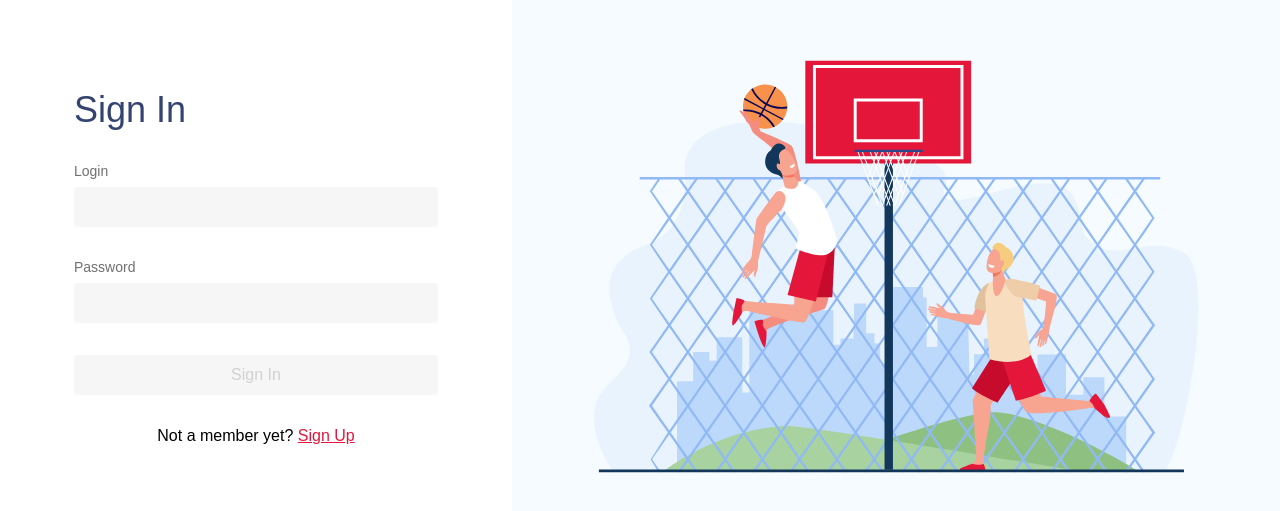
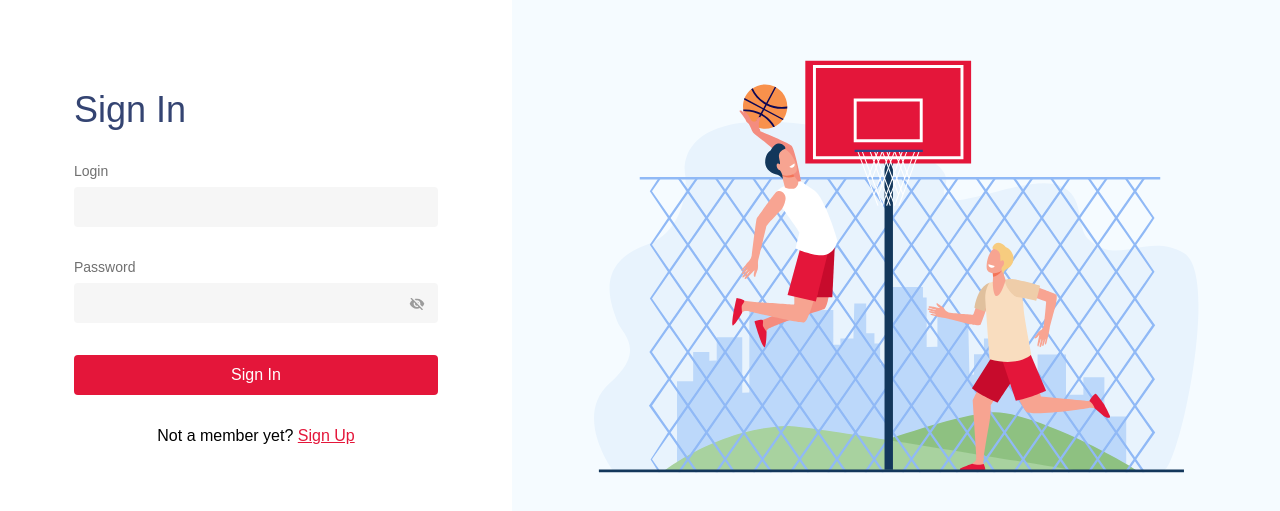
Before and after one commit to igorusenko/basketball-league, an Angular app in the folder basketball-league/: page /authorization/sign-in in a window 1280 px wide. Shown: the part 133-644 px from the top of the page. Built offline with nearby package versions, Linux system fonts and the light colour scheme.

Commit message:
fixed validation in input component

```diff
--- a/basketball-league/src/app/pages/authorization/sign-in/sign-in.component.html
+++ b/basketball-league/src/app/pages/authorization/sign-in/sign-in.component.html
@@ -3,9 +3,9 @@
   <div class="sign-in-block">
     <div class="sign-in-items">
       <p class="title-text">Sign In</p>
-      <app-input placeholder="" label="Login" [control]="signInForm.controls.login"></app-input>
-      <app-input placeholder="" type="Password" label="Password" [control]="signInForm.controls.password"></app-input>
-      <app-button [disabled]="signInForm.invalid" (click)="login()" name="Sign In"></app-button>
+      <app-input [isSubmitted]="isSubmitted" placeholder="" type="text" label="Login" [control]="signInForm.controls.login"></app-input>
+      <app-input [isSubmitted]="isSubmitted" [isPassword]="true" placeholder="" type="text" label="Password" [control]="signInForm.controls.password"></app-input>
+      <app-button (click)="login()" name="Sign In"></app-button>
       <p class="subtitle-text">Not a member yet? <a class="custom-a" [routerLink]="['/authorization/sign-up']">Sign Up</a></p>
     </div>
   </div>
--- a/basketball-league/src/app/pages/authorization/sign-in/sign-in.component.ts
+++ b/basketball-league/src/app/pages/authorization/sign-in/sign-in.component.ts
@@ -14,6 +14,7 @@ import {NotificationService} from "../../../core/services/notification/notificat
 export class SignInComponent implements OnInit {
 
   signInForm: FormGroup<SignInForm>;
+  isSubmitted: boolean = false;
 
   constructor(private authService: AuthService,
               private _fb: FormBuilder,
@@ -23,6 +24,8 @@ export class SignInComponent implements OnInit {
   }
 
   login(): void {
+    this.isSubmitted = true;
+    if (this.signInForm.valid)
     this.authService.authorize(this.createModel).subscribe({
         next: value => {
           if (value.token) {
--- a/basketball-league/src/app/pages/authorization/sign-up/sign-up.component.html
+++ b/basketball-league/src/app/pages/authorization/sign-up/sign-up.component.html
@@ -5,11 +5,10 @@
         <p class="title-text">Sign Up</p>
         <app-input placeholder="" label="Name" [control]="signUpForm.controls.userName"></app-input>
         <app-input placeholder="" label="Login" [control]="signUpForm.controls.login"></app-input>
-        <app-input placeholder="" type="Password" label="Password" [control]="signUpForm.controls.password"></app-input>
-        <app-input placeholder="" type="password" label="Enter your password again"
+        <app-input [isPassword]="true" placeholder="" type="text" label="Password" [control]="signUpForm.controls.password"></app-input>
+        <app-input [isPassword]="true" placeholder="" type="text" label="Enter your password again"
                    [control]="signUpForm.controls.samePassword"></app-input>
-        <app-button (click)="register()" [disabled]="signUpForm.invalid || signUpForm.controls.isAcceptedPrivacy.value === false"
-                    name="Sign Up"></app-button>
+        <app-button (click)="register()" name="Sign Up"></app-button>
         <input [formControl]="signUpForm.controls.isAcceptedPrivacy" type="checkbox" class="custom-checkbox" id="agreement">
         <label for="agreement">I accept the agreement</label>
         <p class="subtitle-text">Already a member? <a class="custom-a" [routerLink]="['/authorization/sign-in']">Sign
--- a/basketball-league/src/app/shared/input/input.component.html
+++ b/basketball-league/src/app/shared/input/input.component.html
@@ -1,23 +1,25 @@
 <div [ngStyle]="{'width': width ? width : '364px', 'max-width': width}" class="custom-field">
   <label [for]="label" *ngIf="label">{{label}}</label>
-  <input autocomplete="false"
-         [type]="type"
+  <input autocomplete="off"
+         [type]="isPassword && !showPassword ? 'password' : 'text'"
          [formControl]="control"
          [placeholder]="placeholder"
-         [class.error]="control.touched && control.errors"
+         [class.error]="isSubmitted && control.errors"
          [maxlength]="maxLength"
          [id]="label"
   />
-  <div *ngIf="control.touched && control.hasError('required')" class="errors-block">
+  <span class="password-eye" *ngIf="isPassword && !showPassword" (click)="showPassword = !showPassword"><img src="./assets/icons/eye-closed.svg" alt=""></span>
+  <span class="password-eye" *ngIf="isPassword && showPassword" (click)="showPassword = !showPassword"><img src="./assets/icons/eye-opened.svg" alt=""></span>
+  <div *ngIf="isSubmitted && control.hasError('required')" class="errors-block">
     Required
   </div>
-  <div *ngIf="control.touched && control.hasError('minlength')" class="errors-block">
+  <div *ngIf="isSubmitted && control.touched && control.hasError('minlength')" class="errors-block">
     Password must contain at least 8 characters.
   </div>
-  <div *ngIf="control.touched && control.hasError('passwordMismatch')" class="errors-block">
+  <div *ngIf="isSubmitted && control.touched && control.hasError('passwordMismatch')" class="errors-block">
     Password and Confirm Password must match.
   </div>
-  <div *ngIf="control.touched && control.hasError('pattern')" class="errors-block">
+  <div *ngIf="isSubmitted && control.touched && control.hasError('pattern')" class="errors-block">
     Only numbers.
   </div>
 </div>
--- a/basketball-league/src/app/shared/input/input.component.scss
+++ b/basketball-league/src/app/shared/input/input.component.scss
@@ -45,6 +45,13 @@
   color: red;
 }
 
+.password-eye {
+  position: absolute;
+  cursor: pointer;
+  top: 37px;
+  left: 335px;
+}
+
 @media screen and (max-width: $phone-extension){
   .custom-field {
     //width: 151px !important;
--- a/basketball-league/src/app/shared/input/input.component.ts
+++ b/basketball-league/src/app/shared/input/input.component.ts
@@ -8,8 +8,10 @@ import {max} from "rxjs";
   styleUrls: ['./input.component.scss']
 })
 export class InputComponent {
-
+  showPassword: boolean = false;
   @Input() type: string;
+  @Input() isSubmitted: boolean = false;
+  @Input() isPassword: boolean = false;
   @Input() maxLength: number = 50;
   @Input() max: number;
   @Input() width: string;
```
Also changed, not shown: basketball-league/src/assets/icons/eye-closed.svg (added), basketball-league/src/assets/icons/eye-opened.svg (added).
